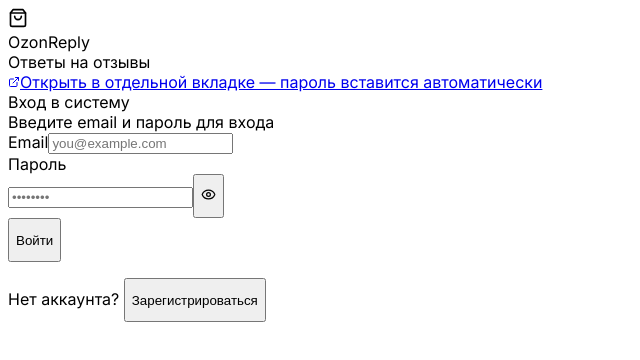
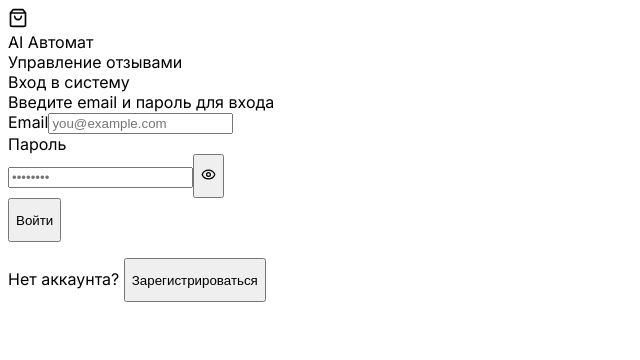
Before and after one commit to rdmptrade-pixel/ozonreply, a React (Vite) app in the folder client/: page / in a window 1280 px wide. Shown: the top 360 px of the page, without its empty margins (0-640 px from the left). Built offline with nearby package versions, Linux system fonts and the light colour scheme; a web font is replaced by a local one.

Commit message:
Rename to AI Автомат, remove extra UI elements

```diff
--- a/client/src/pages/Auth.tsx
+++ b/client/src/pages/Auth.tsx
@@ -73,23 +73,12 @@
           <ShoppingBag size={20} className="text-primary-foreground" />
         </div>
         <div>
-          <div className="font-bold text-base leading-tight">OzonReply</div>
-          <div className="text-xs text-muted-foreground leading-tight">Ответы на отзывы</div>
+          <div className="font-bold text-base leading-tight">AI Автомат</div>
+          <div className="text-xs text-muted-foreground leading-tight">Управление отзывами</div>
         </div>
       </div>
 
-        {/* Open-in-browser hint — password autofill works outside iframe */}
-        <div className="w-full max-w-sm mb-3 px-1">
-          <a
-            href="https://www.perplexity.ai/computer/a/ozonreply-otvety-na-otzyvy-XwLd4I0zT7OjiOa.lAUbdg"
-            target="_blank"
-            rel="noopener noreferrer"
-            className="text-xs text-muted-foreground hover:text-foreground flex items-center gap-1.5 transition-colors"
-          >
-            <ExternalLink size={12} />
-            Открыть в отдельной вкладке — пароль вставится автоматически
-          </a>
-        </div>
+
 
       <Card className="w-full max-w-sm">
         <CardHeader className="pb-4">
@@ -99,7 +88,7 @@
           <CardDescription className="text-xs">
             {mode === "login"
               ? "Введите email и пароль для входа"
-              : "Создайте аккаунт — администратор одобрит его"}
+              : "Создайте аккаунт для работы с сервисом"}
           </CardDescription>
         </CardHeader>
 
```
